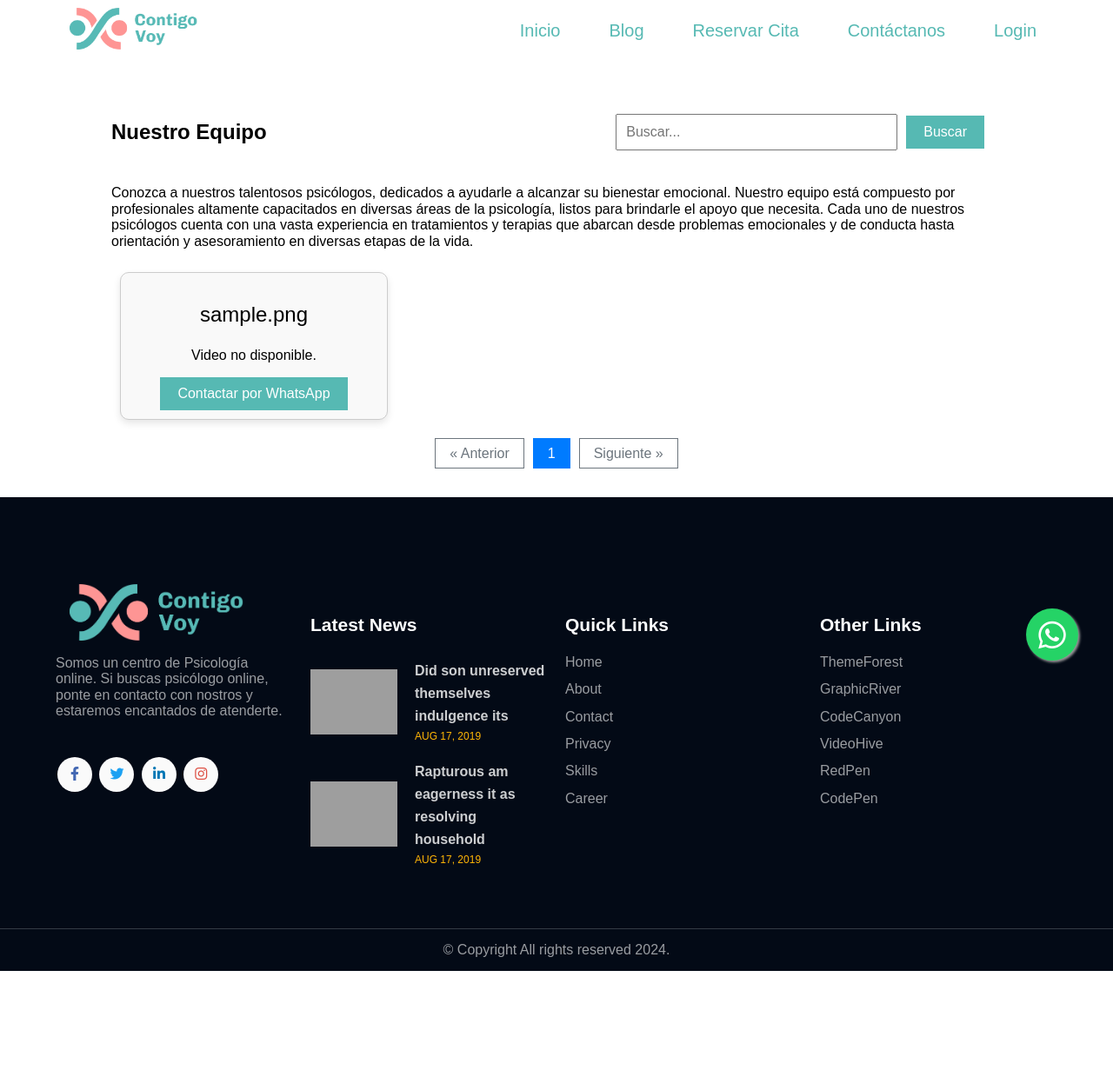
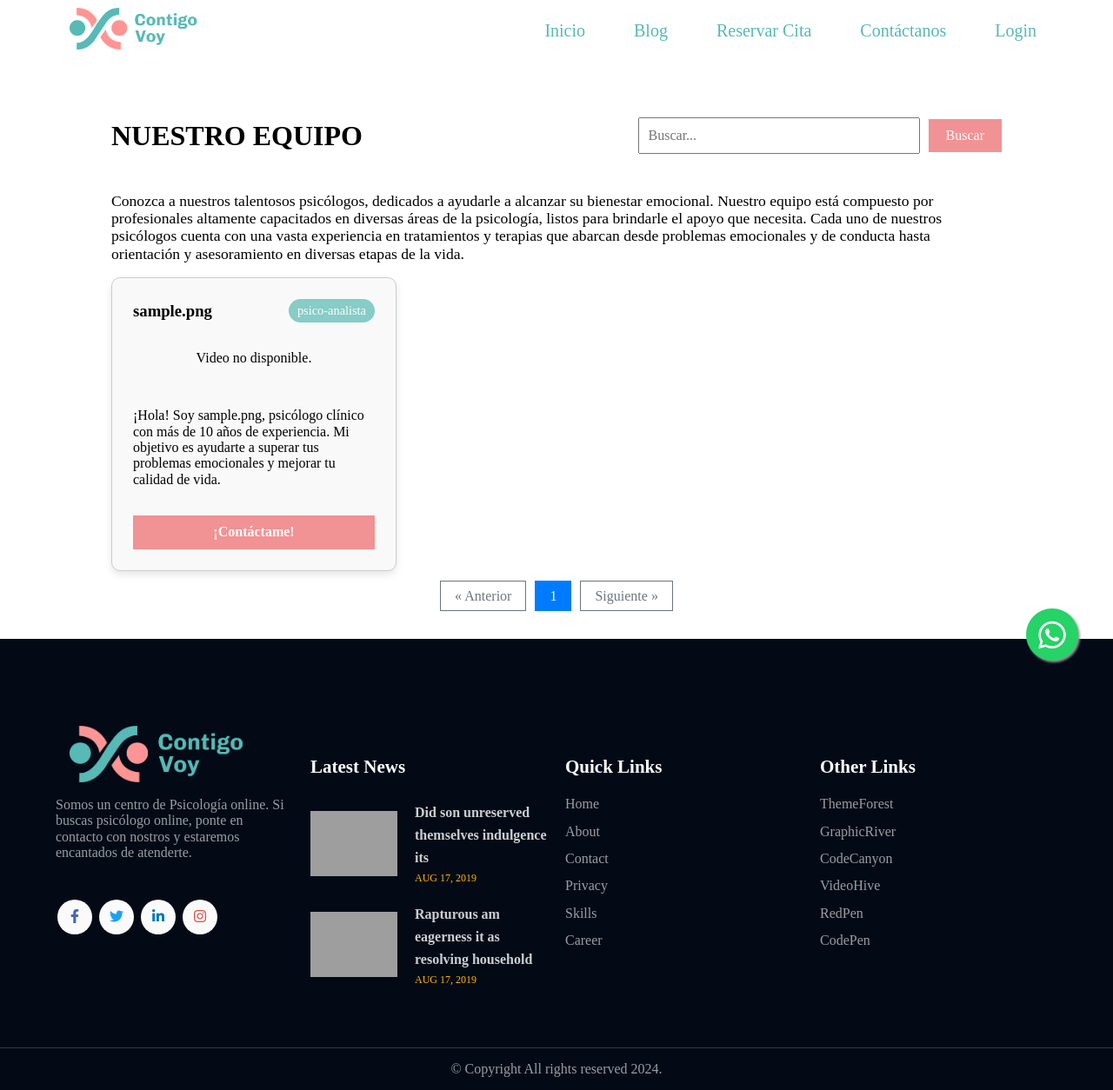
Before and after one commit to marrScielo/calidad-y-prueba, a PHP site: page /psicologos.php in a window 1280 px wide. Shown: the whole page at 87% size. Before the commit the page ends 1117 px from the top, so only its background shows below. Run offline with PHP 8.4, Linux system fonts and the light colour scheme; tables that the repository leaves empty or names only in its code hold one stand-in row (values such as "Sample post"); grey boxes are pictures that could not be loaded.

Commit message:
Modificando los estilos y el diseño de la sección  Nuestro equipo

```diff
--- a/Modelo/PsicologoModel.php
+++ b/Modelo/PsicologoModel.php
@@ -31,14 +31,18 @@ try {
             preg_match('/[\\?\\&]v=([^\\?\\&]+)/', $row["video"], $matches);
             $video_id = isset($matches[1]) ? $matches[1] : null;
             echo "<div class='psicologo-container'>";
-            echo "<p class='psicologo-nombre'>" . htmlspecialchars($row["NombrePsicologo"]) . "</p>";
+            echo "<div class='psicologo-header'>";
+            echo "<h3 class='psicologo-nombre'>" . htmlspecialchars($row["NombrePsicologo"]) . "</h3>";
+            echo "<span class='psicologo-tag'>psico-analista</span>";
+            echo "</div>";
             if ($video_id) {
                 echo "<iframe width='100%' height='200' src='https://www.youtube.com/embed/$video_id' frameborder='0' allow='accelerometer; autoplay; clipboard-write; encrypted-media; gyroscope; picture-in-picture' allowfullscreen></iframe>";
             } else {
                 echo "<p>Video no disponible.</p>";
             }
+            echo "<p class='psicologo-introduction'>¡Hola! Soy " . htmlspecialchars($row["NombrePsicologo"]) . ", psicólogo clínico con más de 10 años de experiencia. Mi objetivo es ayudarte a superar tus problemas emocionales y mejorar tu calidad de vida.</p>";
             // Botón de WhatsApp con el número del psicólogo
-            echo "<a href='https://api.whatsapp.com/send?phone=51" . htmlspecialchars($row["celular"]) . "' target='_blank'><button class='wsp-button'>Contactar por WhatsApp</button></a>";
+            echo "<a href='https://api.whatsapp.com/send?phone=51" . htmlspecialchars($row["celular"]) . "' target='_blank'><button class='wsp-button'>¡Contáctame!</button></a>";
             echo "</div>";
         }
     } else {
--- a/css/psico-estilo.css
+++ b/css/psico-estilo.css
@@ -1,10 +1,5 @@
-body {
-  font-family: Arial, sans-serif;
-}
-
 .search-container {
   text-align: center;
-  margin: 20px;
 }
 
 .search-container input[type="text"] {
@@ -102,16 +97,18 @@ body {
 }
 
 .wsp-button {
-  background-color: #56B9B3; /* Color ajustado */
+  width: 100%;
+  background-color: #F19294; /* Color ajustado */
   color: white;
   padding: 10px 20px;
   border: none;
   cursor: pointer;
   transition: background-color 0.3s;
+  font-weight: bold;
 }
 
 .wsp-button:hover {
-  background-color: #007bff;
+  background-color: #ee6e73;
 }
 
 .testimonial {
@@ -148,11 +145,45 @@ body {
 }
 
 .psicologo-nombre {
-  font-size: 1.5rem;
   transition: color 0.3s, transform 0.3s;
 }
 
-.psicologo-nombre:hover {
-  color: #56B9B3; /* Efecto de cambio de color */
-  transform: scale(1.1); /* Efecto de escalado */
+.psicologo-container {
+  border: 0.0625rem solid #ccc;
+  padding: 0.625rem;
+  margin: 0.625rem;
+  border-radius: 0.3125rem;
+  background-color: #f9f9f9;
+  box-sizing: border-box;
+  text-align: left; /* Alinear texto a la izquierda */
 }
+
+.psicologo-header {
+  display: flex;
+  justify-content: space-between;
+  align-items: center;
+}
+
+.psicologo-nombre {
+  margin: 0;
+}
+
+.psicologo-tag {
+  background-color: #56B9B3; /* Color del tag */
+  color: white;
+  padding: 0.3125rem 0.625rem;
+  border-radius: 1.25rem; /* Hacer el borde más circular */
+  font-size: 0.9rem;
+  display: inline-block;
+  margin-left: 0.625rem;
+  opacity: 0.7;
+}
+
+
+.psicologo-introduction {
+  text-align: start;
+}
+
+.title {
+  font-size: 2em;
+}
--- a/psicologos.php
+++ b/psicologos.php
@@ -88,14 +88,18 @@
         /* Estilo para las tarjetas */
         .psicologo-container {
             border: 1px solid #ccc;
-            padding: 10px;
-            margin: 10px;
+            padding: 1.5rem;
+            margin: 0px;
             border-radius: 10px; /* Borde redondeado */
             background-color: #f9f9f9;
             box-shadow: 0 4px 8px rgba(0,0,0,0.1); /* Sombra */
             box-sizing: border-box;
             text-align: center; /* Centrar contenido dentro del contenedor */
             transition: transform 0.3s, box-shadow 0.3s;
+            display: flex;
+            flex-direction: column;
+            justify-content: center;
+            gap: 1rem;
         }
 
         .psicologo-container:hover {
@@ -124,7 +128,7 @@
 
         .search-container button {
             padding: 10px 20px;
-            background-color: #56B9B3;
+            background-color: #f19294;
             color: white;
             border: none;
             cursor: pointer;
@@ -148,13 +152,13 @@
     <div class="section-container">
         <div class="right-section">
             <div class="intro-container">
-                <h2>Nuestro Equipo</h2>
+                <h2 class="title">NUESTRO EQUIPO</h2>
                 <div class="search-container">
                     <input type="text" id="searchInput" placeholder="Buscar...">
                     <button type="button" id="searchButton">Buscar</button>
                 </div>
             </div>
-            <p>
+            <p style="font-size: 1.1rem;">
                 Conozca a nuestros talentosos psicólogos, dedicados a ayudarle a alcanzar su bienestar emocional. Nuestro equipo está compuesto por profesionales altamente capacitados en diversas áreas de la psicología, listos para brindarle el apoyo que necesita.
                 Cada uno de nuestros psicólogos cuenta con una vasta experiencia en tratamientos y terapias que abarcan desde problemas emocionales y de conducta hasta orientación y asesoramiento en diversas etapas de la vida.
             </p>
```
